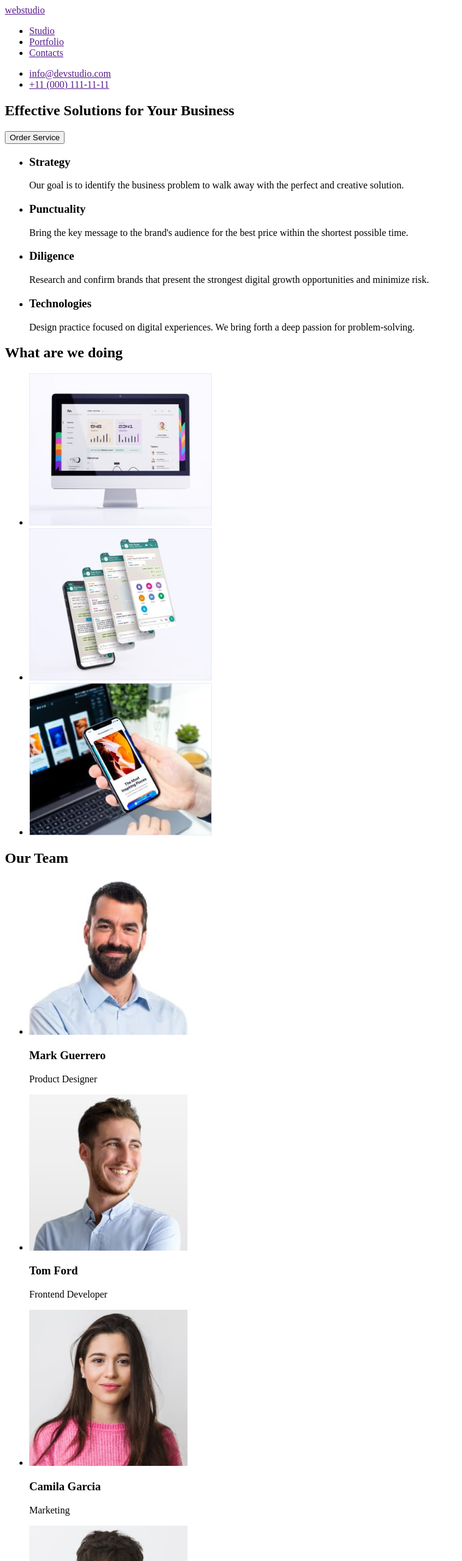
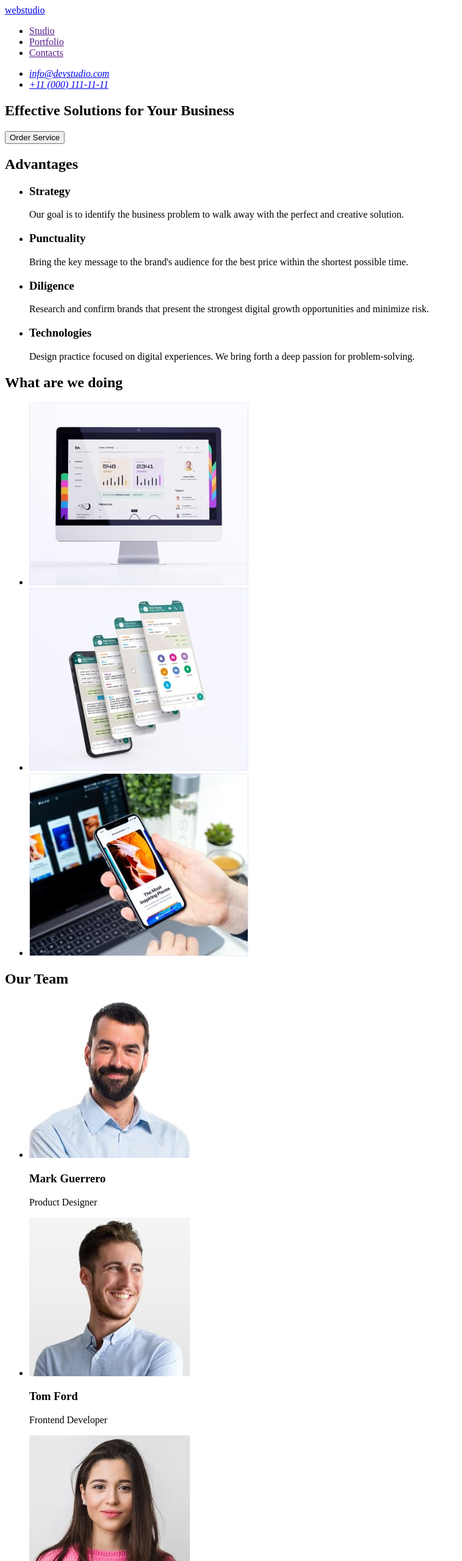
Before and after one commit to Yuliia2023/goit-markup-hw-01, a plain HTML site: page index.html in a window 1280 px wide. Shown: the top 2560 px of the page at 61% size, without its empty margins (0-759 px from the left). Drawn offline with Linux system fonts and the light colour scheme.

Commit message:
доработка ошибок

```diff
--- a/index.html
+++ b/index.html
@@ -9,17 +9,19 @@
   <body>
     <header>
       <nav>
-        <a href="">webstudio</a>
+        <a href="./index.html">webstudio</a>
         <ul>
           <li><a href="">Studio</a></li>
           <li><a href="">Portfolio</a></li>
           <li><a href="">Contacts</a></li>
         </ul>
       </nav>
-      <ul>
-        <li><a href="">info@devstudio.com</a></li>
-        <li><a href="">+11 (000) 111-11-11</a></li>
-      </ul>
+      <address>
+        <ul>
+          <li><a href="mailto:info@devstudio.com">info@devstudio.com</a></li>
+          <li><a href="tel:+110001111111">+11 (000) 111-11-11</a></li>
+        </ul>
+      </address>
     </header>
     <main>
       <section>
@@ -28,6 +30,7 @@
         <button type="button">Order Service</button>
       </section>
       <section>
+        <h2>Advantages</h2>
         <ul>
           <li>
             <h3>Strategy</h3>
@@ -62,10 +65,10 @@
       <section>
         <h2>What are we doing</h2>
         <ul>
-          <li><img src="./images/photo1.jpg" alt="computer" width="300" /></li>
-          <li><img src="./images/photo2.jpg" alt="software" width="300" /></li>
+          <li><img src="./images/photo1.jpg" alt="computer" width="360" /></li>
+          <li><img src="./images/photo2.jpg" alt="software" width="360" /></li>
           <li>
-            <img src="./images/photo3.jpg" alt="smartphone" width="300" />
+            <img src="./images/photo3.jpg" alt="smartphone" width="360" />
           </li>
         </ul>
       </section>
@@ -73,22 +76,22 @@
         <h2>Our Team</h2>
         <ul>
           <li>
-            <img src="./images/img.jpg" alt="mark guerrero" width="260" />
+            <img src="./images/img.jpg" alt="mark guerrero" width="264" />
             <h3>Mark Guerrero</h3>
             <p>Product Designer</p>
           </li>
           <li>
-            <img src="./images/img.1.jpg" alt="tom ford" width="260" />
+            <img src="./images/img.1.jpg" alt="tom ford" width="264" />
             <h3>Tom Ford</h3>
             <p>Frontend Developer</p>
           </li>
           <li>
-            <img src="./images/img.2.jpg" alt="camila garcia" width="260" />
+            <img src="./images/img.2.jpg" alt="camila garcia" width="264" />
             <h3>Camila Garcia</h3>
             <p>Marketing</p>
           </li>
           <li>
-            <img src="./images/img.3.jpg" alt="daniel wilson" width="260" />
+            <img src="./images/img.3.jpg" alt="daniel wilson" width="264" />
             <h3>Daniel Wilson</h3>
             <p>UI Designer</p>
           </li>
@@ -96,11 +99,11 @@
       </section>
     </main>
     <footer>
-      <a href="">webstudio</a>
-      <p></p>
-      Increase the flow of customers and <br />
-      sales for your business with digital <br />
-      marketing & growth solutions.
+      <a href="./index.html">webstudio</a>
+      <p>
+        Increase the flow of customers and sales for your business with digital
+        marketing & growth solutions.
+      </p>
     </footer>
   </body>
 </html>
```
